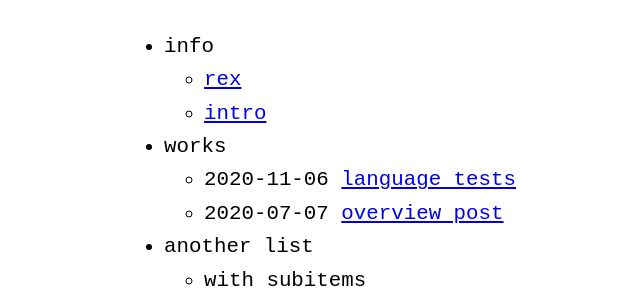
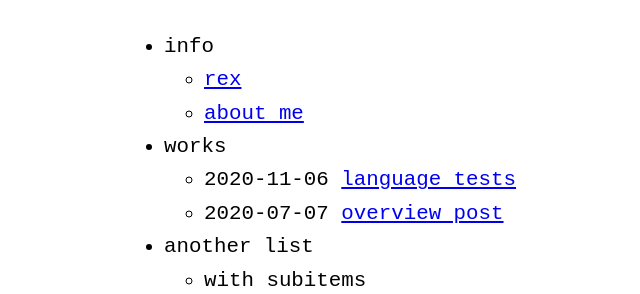
Before and after one commit to rexgitit/rexgitit.github.io, a Jekyll site: the page built from index.md, in a window 1280 px wide. Shown: the part 141-435 px from the top of the page, without its empty margins (196-836 px from the left). Built offline with Jekyll 4.4.1, drawn with Linux system fonts in a browser that asks for light colours.

Commit message:
Update menu.yml

```diff
--- a/_data/menu.yml
+++ b/_data/menu.yml
@@ -7,7 +7,7 @@ entries:
     entries:
       - title: rex
         url: mailto:rexist@gmail.com
-      - title: intro
+      - title: about me
         url: about
 
   - title: works
```
